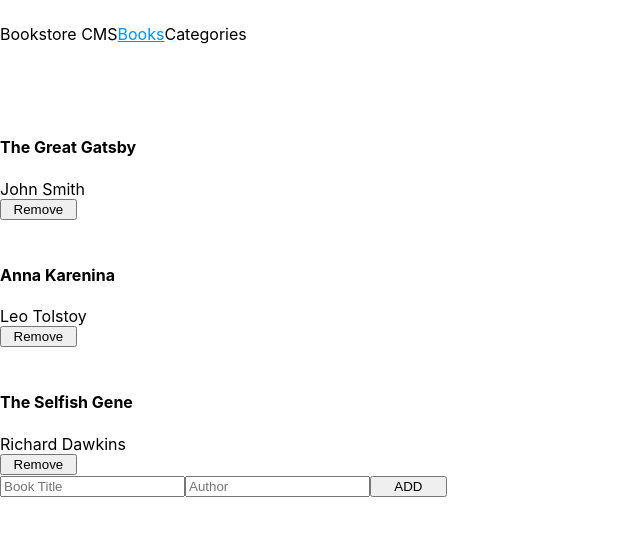
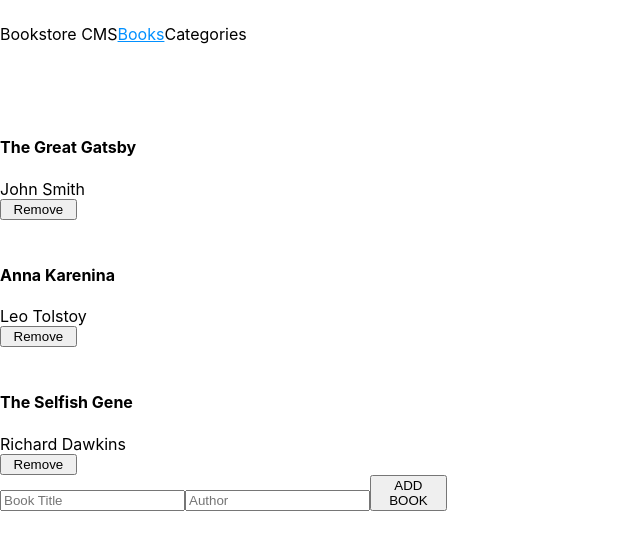
Before and after one commit to eamador1/bookstore-redux, a React (Create React App) app: page / in a window 1280 px wide. Shown: the top 550 px of the page, without its empty margins (0-640 px from the left). Built offline with nearby package versions, Linux system fonts and the light colour scheme; the HTML template or start-up script is replaced by a standard one.

Commit message:
change text content of submit button

```diff
--- a/src/components/Form.jsx
+++ b/src/components/Form.jsx
@@ -36,7 +36,7 @@ function Form() {
         onChange={(e) => setAuthor(e.target.value)}
       />
       <button type="submit" className="submit">
-        ADD
+        ADD BOOK
       </button>
     </form>
   );
```
